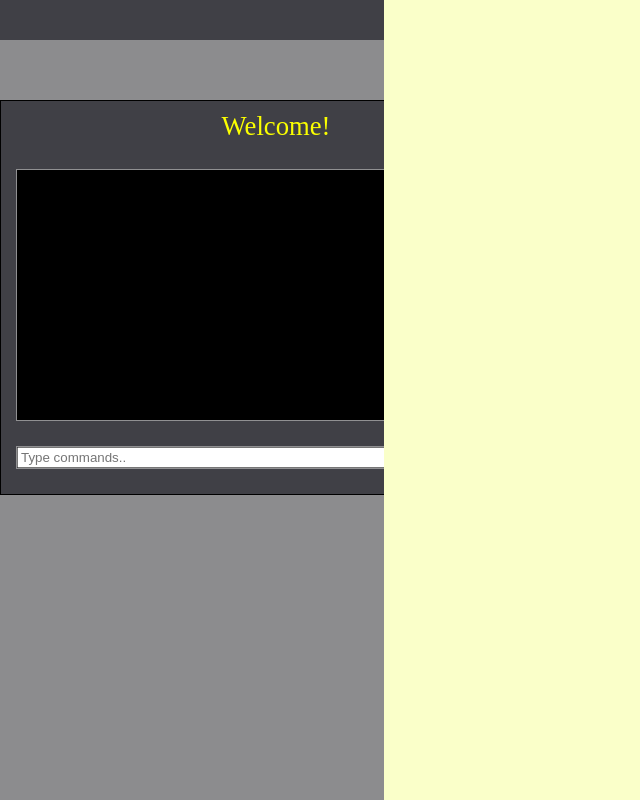
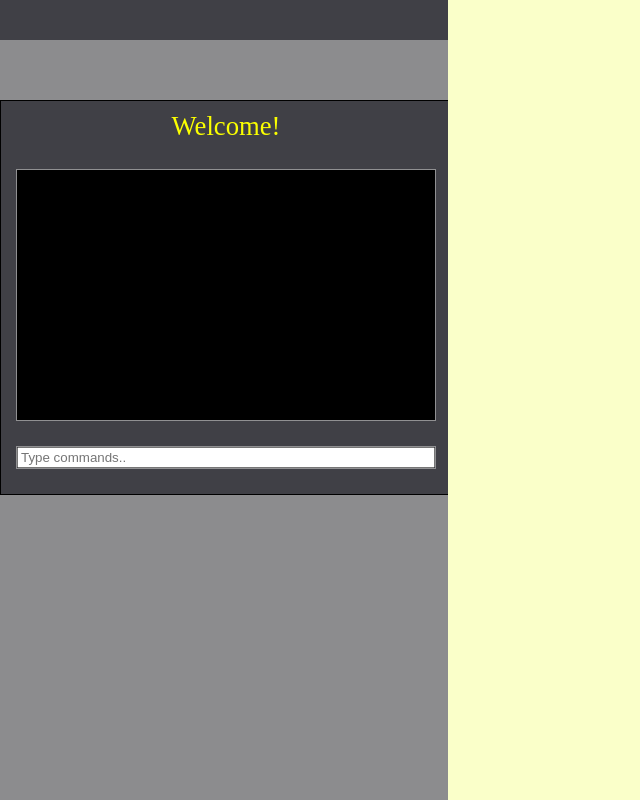
Before and after one commit to ArturAdamczyk/Battleships, a Django app: template battleships/templates/game.html in a window 1280 px wide. Shown: the whole page, without its empty margins (0-640 px from the left). Run offline with Django 3.2, Linux system fonts and the light colour scheme; the template is opened without the code that fills it, so the values that code supplies are empty; the visitor is signed in with stand-in values (Sample User, id 1); parts of the project's set-up code (start-up, migrations or seed data) failed here and were passed over; some libraries are stand-ins or nearby versions.

Commit message:
bug fixes

```diff
--- a/battleships/models/game.py
+++ b/battleships/models/game.py
@@ -35,8 +35,7 @@ class Message:
         return json.dumps(self, default=lambda o: o.__dict__, sort_keys=True, indent=4)
 
     def get_text(self):
-        # return self.text
-        pass
+        return self.text
 
 
 class FireMessage(Message):
--- a/battleships/models/game_player.py
+++ b/battleships/models/game_player.py
@@ -11,8 +11,12 @@ class GamePlayer(models.Model):
     lost = models.BooleanField(default=False)
     inControl = models.BooleanField(default=False)
     index = models.IntegerField(default=0)
+    created_at = models.DateTimeField(auto_now_add=True)
     player = models.ForeignKey(Player, on_delete=models.CASCADE)
     game = models.ForeignKey(to='Game', on_delete=models.CASCADE)
+
+    class Meta:
+        ordering = ('created_at',)
 
     def find_ship(self, name)-> Ship:
         #could also be:
--- a/battleships/settings.py
+++ b/battleships/settings.py
@@ -28,6 +28,7 @@ SECRET_KEY = 'pirr$3kr2$4=(b!erdanmuiy*&%_z#xeijsi0m_scy4d!nf+$5'
 # SECURITY WARNING: don't run with debug turned on in production!
 DEBUG = True
 
+# put here ip of server machine
 ALLOWED_HOSTS = []
 
 ASGI_APPLICATION = 'battleships.routing.application'
--- a/battleships/static/css/game.css
+++ b/battleships/static/css/game.css
@@ -8,13 +8,13 @@
 
 .left {
   left: 0;
-  width: 30%;
+  width: 35%;
   background-color: #8c8c8e;
 }
 
 .right {
   right: 0;
-  width: 70%;
+  width: 65%;
   background-color: #faffc9;
   display: flex;
   align-items: center;
@@ -108,7 +108,7 @@
     margin:0 auto;
     padding-bottom:25px;
     background: #404046;
-    width:550px;
+    width:450px;
     margin-top:50px;
     border:1px solid #000000;
 }
--- a/battleships/static/javascripts/join_game.js
+++ b/battleships/static/javascripts/join_game.js
@@ -107,6 +107,9 @@ function renderStatus(game, userIndex){
         GAME_FINISHED = true;
         return "<span class='status'>GAME OVER!</span>"
     }
+    if(game.gamePlayers.count == game.maxPlayers){
+        return "<span class='status'>Waiting for players to join...!</span>"
+    }
     if(game.gamePlayers[userIndex].inControl){
         return "<span class='status'>PLAY!</span>";
     }else{
@@ -116,11 +119,15 @@ function renderStatus(game, userIndex){
 
 function getUserIndex(gamePlayers){
   var counter = 0;
-  gamePlayers.every(gamePlayer =>{
-      if(parseInt(gamePlayer.player) == parseInt(user_id)){
-          return;
+  var userFound = false;
+  gamePlayers.forEach(gamePlayer =>{
+      console.log(gamePlayer.player);
+      if(!userFound){
+          if(parseInt(gamePlayer.player) === parseInt(user_id)){
+            userFound = true
           }else{
             counter++;
+          }
       }
   });
   return counter;
@@ -230,6 +237,7 @@ function startWebSocketListener(gameId, userId){
       console.log('WS' + this.id + ': ' + message.data);
       //insertChatMessage('W' + this.id + ': ' + message.data, false);
       let webSocketMessage = parseWebSocketMessage(message.data);
+      if(webSocketMessage.gameMessage.message_type != "MESSAGE"){
           if(webSocketMessage.type == MESSAGE_TYPE.INFO){
               insertChatMessage(webSocketMessage.author + " " + webSocketMessage.rawMessage, false);
           }else {
@@ -241,6 +249,8 @@ function startWebSocketListener(gameId, userId){
                   insertChatMessage(webSocketMessage.author + " " + webSocketMessage.gameMessage.message, false);
               }
           }
+      }
+
       scrollBottom(document.getElementById("chatbox"));
       refreshGame();
     };
@@ -378,7 +388,7 @@ Game.fromJson = function (json){
 
 
 class GamePlayer{
-    constructor(id, name, player, index, lost, ready, inControl, carriers, frigates, submarines, destroyers){
+    constructor(id, name, player, index, lost, ready, inControl, createdAt, carriers, frigates, submarines, destroyers){
         this.id = id;
         this.name = name;
         this.player = player;
@@ -390,6 +400,7 @@ class GamePlayer{
         this.frigates = frigates;
         this.submarines = submarines;
         this.destroyers = destroyers;
+        this.createdAt = createdAt;
     }
 }
 
@@ -411,7 +422,7 @@ GamePlayer.fromJson = function (obj){
     obj.destroyer_set.forEach(function(destroyer) {
         destroyers.push(Ship.fromJson(destroyer))
     });
-    return new GamePlayer(obj.id, obj.game_nick, obj.player, obj.index, obj.lost, obj.ready, obj.inControl, carriers, frigates, submarines, destroyers);
+    return new GamePlayer(obj.id, obj.game_nick, obj.player, obj.index, obj.lost, obj.ready, obj.inControl, obj.created_at, carriers, frigates, submarines, destroyers);
 };
 
 
```
Also changed, not shown: battleships/migrations/0014_gameplayer_created_at.py (added). Lines whose indentation alone changed are shown as unchanged.
